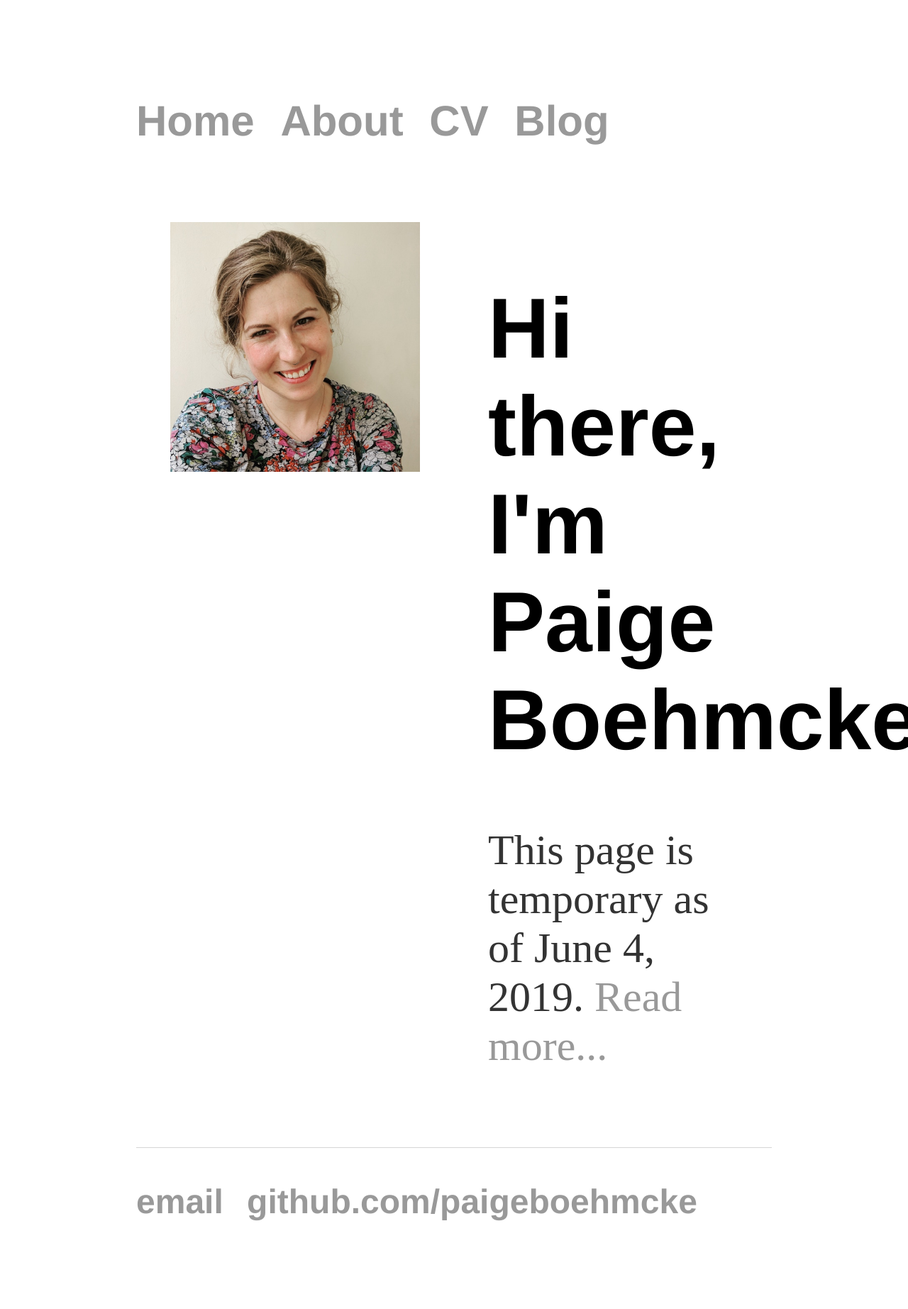
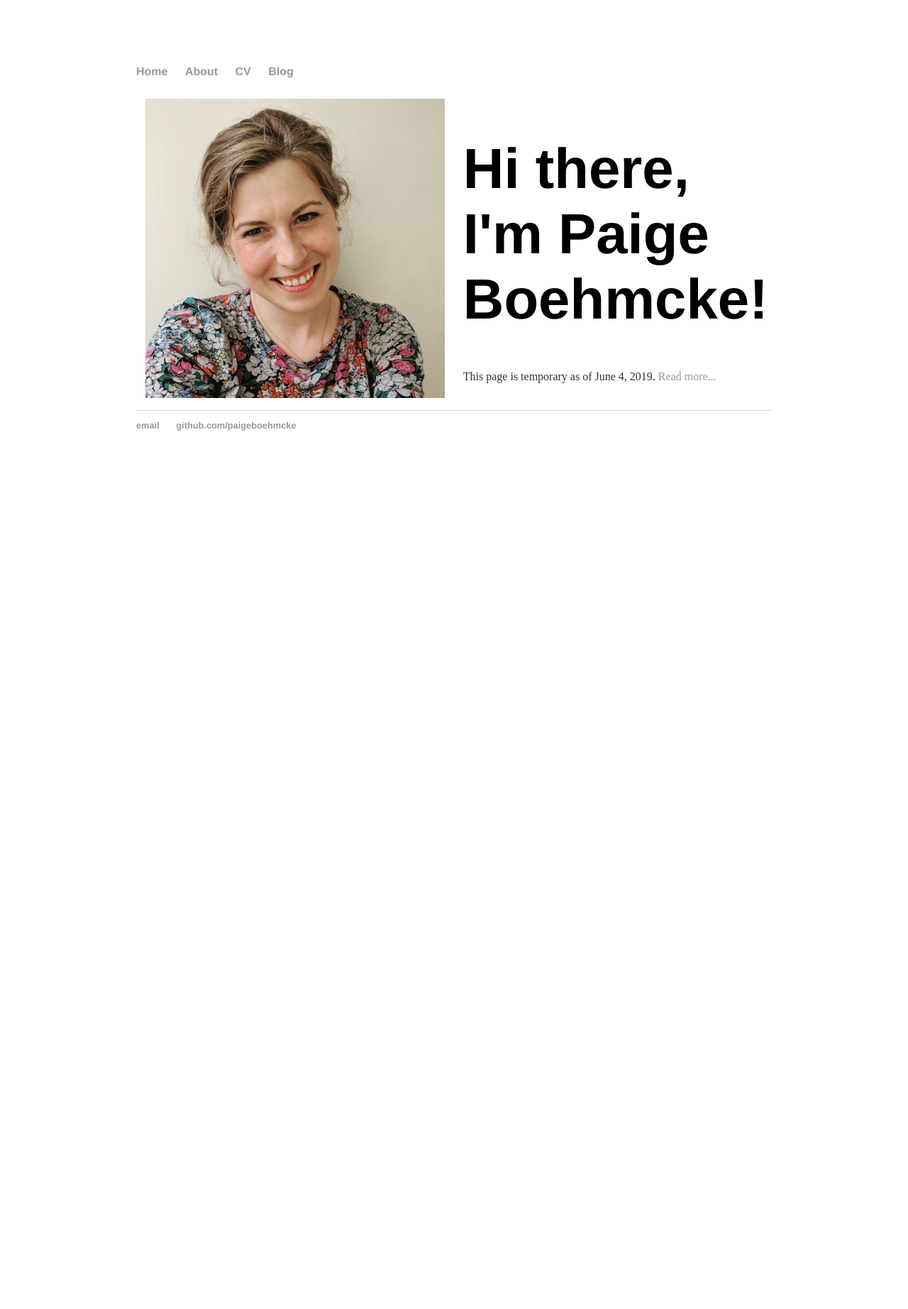
Before and after one commit to paigeboehmcke/paigeboehmcke.github.io, a Jekyll site: the page built from index.html, in a window 1280 px wide. Shown: the whole page at 71% size. Built offline with Jekyll 4.4.1, drawn with Linux system fonts in a browser that asks for light colours; after the commit the page ends 900 px from its top, so only the background shows below that.

Commit message:
Update main.css

```diff
--- a/css/main.css
+++ b/css/main.css
@@ -1,16 +1,3 @@
-body {
-  font-size: 12px;
-}
-@media only screen and (min-width: 320px) {
-  body {
-    font-size: calc(12px + 48 * ((100vw - 320px) / 680));
-  }
-}
-@media only screen and (min-width: 1000px) {
-  body {
-    font-size: 60px;
-  }
-}
 body {
     max-width: 1000px;
     padding: 1rem;
@@ -36,6 +23,7 @@ a:hover {
 }
 h1 {
     /*font-size: 3em;*/
+    font-size: calc(12px + 48 * ((100vw - 320px) / 680));
     font-family:'Helvetica', 'Arial', 'Sans-Serif';
 }
 p {
```
